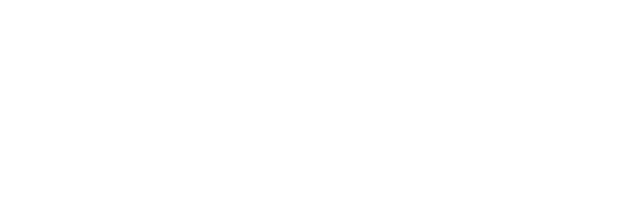
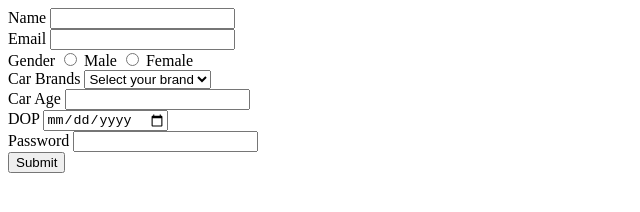
Before and after one commit to acciojob/car-insurance-form-GDChoudhary, a website: page main.html in a window 1280 px wide. Shown: the whole page, without its empty margins (0-640 px from the left). Drawn offline with Linux system fonts and the light colour scheme.

Commit message:
created a submission

```diff
--- a/main.html
+++ b/main.html
@@ -7,7 +7,37 @@
 </head>
 
 <body>
-	<!-- the entire body must be written by student -->
+	<form method="post" action="/submit">
+        <label for="name">Name</label>
+        <input type="text" id="name" required><br>
+
+        <label for="email">Email</label>
+        <input type="email" id="email" required><br>
+
+        <label for="gender">Gender</label>
+        <input type="radio" id="gender_m" name="gender" value="male" required> Male
+        <input type="radio" id="gender_f" name="gender" value="female" required> Female<br>
+
+        <label for="cars">Car Brands</label>
+        <select id="cars" required>
+            <option value="" disabled selected>Select your brand</option>
+            <option value="BMW">BMW</option>
+            <option value="Audi">Audi</option>
+            <option value="Mercedesz">Mercedesz</option>
+        </select><br>
+
+        <label for="carage">Car Age</label>
+        <input type="number" id="age" required><br>
+
+        <label for="dop">DOP</label>
+        <input type="date" id="dop" required><br>
+
+        <label for="password">Password</label>
+        <input type="password" id="password" required><br>
+
+        <button type="submit">Submit</button>
+    </form>
+	<!-- the entire body must be written by the student -->
     <script type="text/javascript" src="./script.js">
 </script>
 
```
